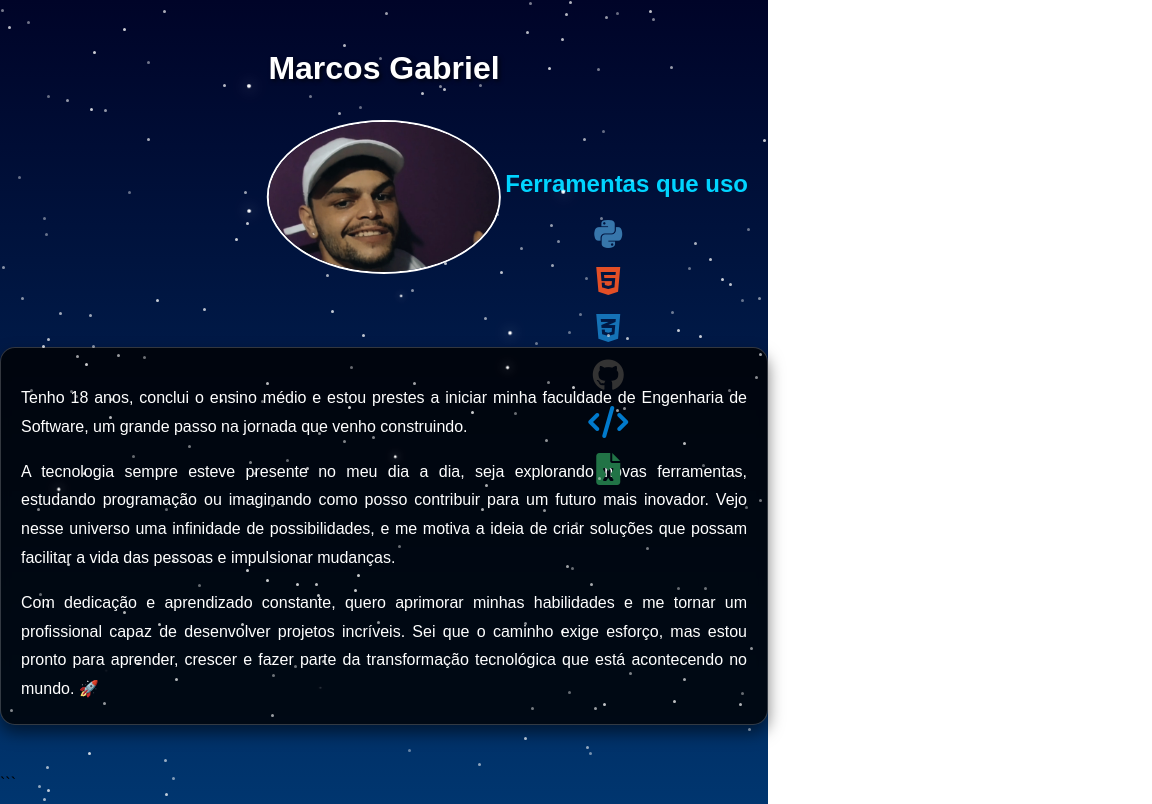
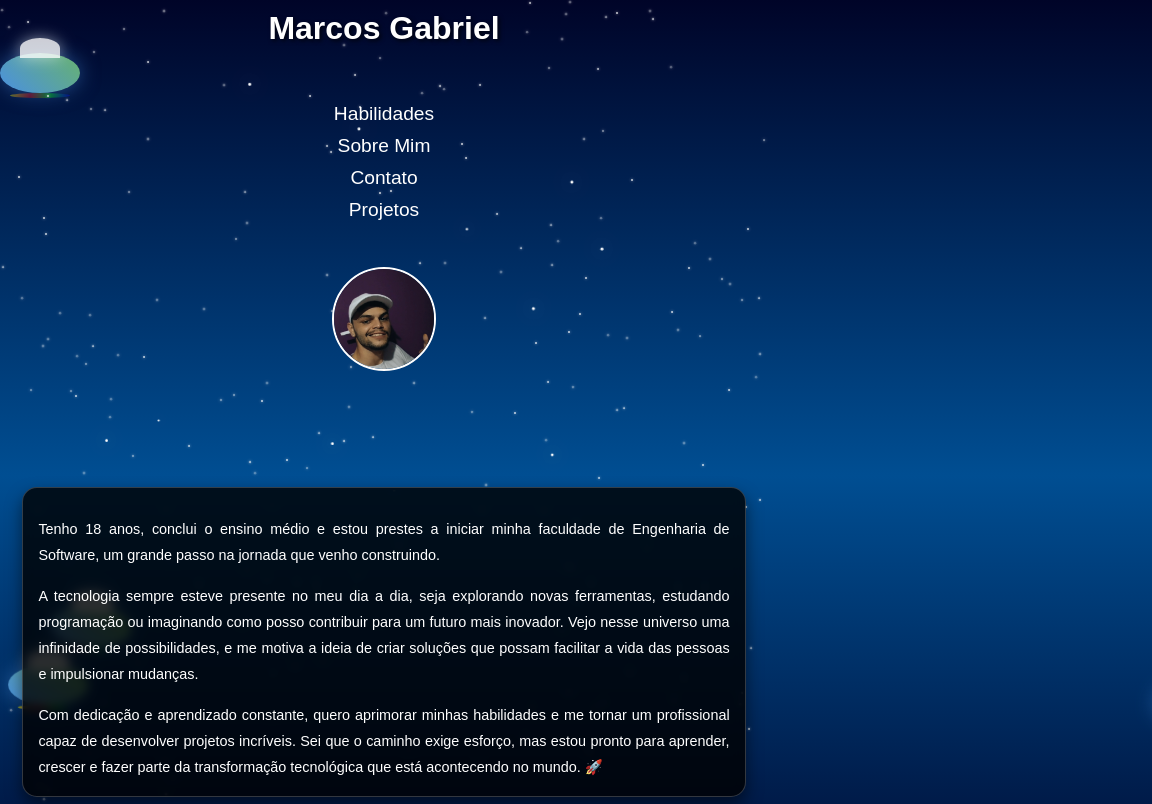
Before and after one commit to MARCOS-pixel0077/meu-site, a plain HTML site: page index.html in a window 768 px wide. Shown: the top 804 px of the page, 1152 px wide, since content can reach past the window. Drawn offline with Linux system fonts and the light colour scheme.

Commit message:
Add files via upload

```diff
--- a/style.css
+++ b/style.css
@@ -1,43 +1,97 @@
 /* Estilo do corpo com fundo de céu */
 body {
-  margin: 0;
-  height: 100vh;
-  min-height: 150vh; /* Garante que o corpo tenha pelo menos 150% da altura da janela */
   display: flex;
   flex-direction: column;
-  background: linear-gradient(to bottom, #000428, #004e92);
-  overflow: hidden;
+  align-items: center;
+  justify-content: flex-start;
+  min-height: 100vh;
+  margin: 0;
+  padding: 0;
+  font-family: 'Poppins', sans-serif;
+  background: linear-gradient(to bottom, #000428, #004e92, #000428);
+  color: white;
   position: relative;
-  font-family: 'Poppins', sans-serif;
+  overflow-x: hidden;
 }
 
 /* Estrelas fixas */
 .stars {
   position: absolute;
-  width: 3px;
-  height: 3px;
+  width: 2px;
+  height: 2px;
   background: white;
   border-radius: 50%;
-  animation: twinkle 2s infinite ease-in-out;
+  animation: twinkle 3s infinite ease-in-out;
   opacity: 0.8;
-  z-index: 1; /* Estrelas ficam atrás da imagem */
+  z-index: 1;
+  box-shadow: 0 0 3px rgba(255, 255, 255, 0.8);
 }
 
 /* Estrelas cadentes */
 .shooting-star {
   position: absolute;
-  width: 4px;
-  height: 4px;
+  width: 3px;
+  height: 3px;
   background: white;
   border-radius: 50%;
-  box-shadow: 0 0 15px white;
-  animation: shooting 2s ease-in-out infinite;
+  box-shadow: 0 0 20px white;
+  animation: shooting 3s ease-in-out infinite;
   opacity: 0.9;
-  z-index: 1; /* Estrelas cadentes também ficam atrás da imagem */
+  z-index: 1;
 }
 
-/* Animação de cintilação */
-@keyframes twinkle {
+/* Disco voador */
+.ufo {
+  position: absolute;
+  width: 80px;
+  height: 40px;
+  z-index: 0;
+}
+
+/* Corpo principal do disco voador */
+.ufo::before {
+  content: '';
+  position: absolute;
+  width: 100%;
+  height: 100%;
+  background: linear-gradient(45deg, #4a90e2, #67b26f);
+  border-radius: 50%;
+  box-shadow: 0 0 20px rgba(74, 144, 226, 0.5);
+}
+
+/* Cúpula do disco voador */
+.ufo::after {
+  content: '';
+  position: absolute;
+  top: -15px;
+  left: 50%;
+  transform: translateX(-50%);
+  width: 40px;
+  height: 20px;
+  background: rgba(255, 255, 255, 0.8);
+  border-radius: 50% 50% 0 0;
+  box-shadow: 0 0 15px rgba(255, 255, 255, 0.5);
+}
+
+/* Luzes do disco voador */
+.ufo .lights {
+  position: absolute;
+  bottom: -5px;
+  left: 50%;
+  transform: translateX(-50%);
+  width: 60px;
+  height: 5px;
+  background: linear-gradient(90deg,
+    rgba(255, 255, 0, 0.8),
+    rgba(255, 0, 0, 0.8),
+    rgba(0, 255, 0, 0.8),
+    rgba(0, 0, 255, 0.8)
+  );
+  border-radius: 50%;
+  animation: lights 2s infinite;
+}
+
+@keyframes lights {
   0%, 100% {
     opacity: 0.8;
   }
@@ -46,17 +100,76 @@ body {
   }
 }
 
-/* Animação de estrelas cadentes */
+.ufo.left-to-right {
+  animation: ufo-fly-left-to-right 8s ease-in-out infinite;
+}
+
+.ufo.right-to-left {
+  animation: ufo-fly-right-to-left 8s ease-in-out infinite;
+  transform: scaleX(-1);
+}
+
+/* Animação do disco voador da esquerda para a direita */
+@keyframes ufo-fly-left-to-right {
+  0% {
+    transform: translate(0, 0) rotate(0deg);
+  }
+  25% {
+    transform: translate(25vw, 15vh) rotate(15deg);
+  }
+  50% {
+    transform: translate(50vw, -10vh) rotate(-15deg);
+  }
+  75% {
+    transform: translate(75vw, 20vh) rotate(10deg);
+  }
+  100% {
+    transform: translate(100vw, 0) rotate(0deg);
+  }
+}
+
+/* Animação do disco voador da direita para a esquerda */
+@keyframes ufo-fly-right-to-left {
+  0% {
+    transform: translate(100vw, 0) rotate(0deg) scaleX(-1);
+  }
+  25% {
+    transform: translate(75vw, 15vh) rotate(-15deg) scaleX(-1);
+  }
+  50% {
+    transform: translate(50vw, -10vh) rotate(15deg) scaleX(-1);
+  }
+  75% {
+    transform: translate(25vw, 20vh) rotate(-10deg) scaleX(-1);
+  }
+  100% {
+    transform: translate(0, 0) rotate(0deg) scaleX(-1);
+  }
+}
+
+/* Animação de cintilação melhorada */
+@keyframes twinkle {
+  0%, 100% {
+    opacity: 0.8;
+    transform: scale(1);
+  }
+  50% {
+    opacity: 0.4;
+    transform: scale(1.2);
+  }
+}
+
+/* Animação de estrelas cadentes melhorada */
 @keyframes shooting {
   0% {
     transform: translate(0, 0) scale(1);
     opacity: 1;
   }
-  70% {
+  50% {
     opacity: 1;
   }
   100% {
-    transform: translate(-300px, 300px) scale(0.5);
+    transform: translate(-400px, 400px) scale(0.5);
     opacity: 0;
   }
 }
@@ -130,6 +243,8 @@ h1 {
 .navbar {
   margin: 20px auto; /* Adiciona espaço acima e abaixo */
   text-align: center;
+  z-index: 10;
+  position: relative;
 }
 
 .navbar ul {
@@ -160,17 +275,16 @@ h1 {
   border-radius: 5px;
 }
 
-/* Estilo para a foto de perfil */
+/* Estilo para a imagem de perfil */
 .profile-picture {
-  position: absolute;
-  top: 10%; /* Alinha verticalmente com o título */
-  left: 5%; /* Mantém a posição horizontal no canto esquerdo */
-  width: 150px; /* Define largura fixa */
-  height: 150px; /* Define altura fixa igual à largura */
+  position: relative; /* Permite que a imagem seja posicionada no fluxo normal */
+  margin: 20px auto; /* Centraliza horizontalmente e adiciona espaço ao redor */
+  width: 120px; /* Define largura fixa */
+  height: 120px; /* Define altura fixa igual à largura */
   border-radius: 50%; /* Torna o contêiner perfeitamente circular */
   overflow: hidden; /* Garante que a imagem fique dentro do contêiner circular */
   border: 2px solid white; /* Borda branca ao redor da imagem */
-  z-index: 10; /* Garante que a imagem fique acima das estrelas */
+  z-index: 10; /* Garante que a imagem fique acima de outros elementos */
 }
 
 .profile-picture img {
@@ -209,6 +323,7 @@ img {
   opacity: 0;
   pointer-events: none;
   transition: opacity 0.3s ease, transform 0.3s ease; /* Animação de entrada */
+  position: relative;
 }
 
 #floating-box.visible {
@@ -248,6 +363,8 @@ img {
   text-align: justify; /* Alinha o texto para facilitar a leitura */
   backdrop-filter: blur(5px); /* Adiciona um efeito de desfoque no fundo */
   border: 1px solid rgba(255, 255, 255, 0.2); /* Borda sutil para destacar */
+  z-index: 10;
+  position: relative;
 }
 
 #sobre p {
@@ -267,6 +384,8 @@ img {
   text-align: center;
   font-family: 'Poppins', sans-serif;
   color: white;
+  z-index: 10;
+  position: relative;
 }
 
 #ferramentas h2 {
@@ -277,8 +396,8 @@ img {
 
 .ferramentas-icons {
   display: flex;
-  flex-direction: column;
-  align-items: center;
+  flex-wrap: wrap;
+  justify-content: center;
   gap: 15px; /* Espaçamento de 15px entre os ícones */
 }
 
@@ -328,7 +447,7 @@ footer {
   background: rgba(0, 0, 0, 0.8); /* Fundo escuro para combinar com o tema */
 }
 
-/* Estilo para telas maiores (desktops) */
+/* Estilo para telas grandes (desktops) */
 @media (min-width: 1024px) {
   h1 {
     font-size: 3rem;
@@ -336,6 +455,22 @@ footer {
 
   .navbar ul {
     gap: 20px;
+  }
+
+  .profile-picture {
+    width: 150px;
+    height: 150px;
+  }
+
+  #ferramentas {
+    position: absolute;
+    top: 150px;
+    right: 20px;
+  }
+
+  .ferramentas-icons {
+    flex-direction: column;
+    gap: 15px;
   }
 }
 
@@ -345,26 +480,94 @@ footer {
     font-size: 2.5rem;
   }
 
+  .navbar ul {
+    gap: 15px;
+  }
+
   .profile-picture {
-    width: 20%; /* Aumenta a largura da imagem em tablets */
+    width: 120px;
+    height: 120px;
+  }
+
+  #ferramentas {
+    position: static;
+    margin: 20px auto;
+  }
+
+  .ferramentas-icons {
+    flex-direction: row;
+    flex-wrap: wrap;
+    gap: 10px;
+    justify-content: center;
   }
 }
 
 /* Estilo para celulares */
 @media (max-width: 768px) {
+  body {
+    display: flex;
+    flex-direction: column;
+    align-items: center;
+    justify-content: flex-start;
+  }
+
   h1 {
     font-size: 2rem;
     text-align: center;
+    margin: 20px auto;
+  }
+
+  .navbar {
+    width: 100%;
+    text-align: center;
+    margin-bottom: 20px;
   }
 
   .navbar ul {
-    flex-direction: column; /* Empilha os itens verticalmente */
+    flex-direction: column;
     gap: 10px;
   }
 
   .profile-picture {
-    width: 30%; /* Aumenta a largura da imagem em celulares */
-    left: 50%; /* Centraliza horizontalmente */
-    transform: translateX(-50%);
+    width: 100px; /* Reduz o tamanho da imagem em telas menores */
+    height: 100px;
+    margin: 10px auto; /* Adiciona menos espaço ao redor */
+  }
+
+  h1 {
+    margin-top: 10px; /* Adiciona espaço entre a imagem e o título */
+  }
+
+  #sobre {
+    margin: 20px auto;
+    padding: 15px;
+    font-size: 0.9rem;
+    width: 90%; /* Ajusta a largura para caber na tela */
+    margin-bottom: 8px; /* Espaço entre o texto e as ferramentas */
+  }
+
+  #ferramentas {
+    margin-top: 8px; /* Espaço de 8px acima */
+    margin-bottom: 20px; /* Espaço no final da página */
+    width: 90%; /* Ajusta a largura para caber na tela */
+    text-align: center; /* Centraliza o conteúdo */
+    position: relative; /* Garante que o item fique no fluxo normal da página */
+  }
+
+  .ferramentas-icons {
+    flex-direction: row; /* Organiza os ícones em linha */
+    flex-wrap: wrap; /* Permite que os ícones quebrem linha */
+    gap: 10px; /* Espaçamento entre os ícones */
+    justify-content: center; /* Centraliza os ícones */
+  }
+
+  h2 {
+    margin-bottom: 10px; /* Espaço entre o título e os ícones */
+    font-size: 1.5rem; /* Ajusta o tamanho do título */
+  }
+
+  #floating-box {
+    width: 90%;
+    padding: 15px;
   }
 }
```
